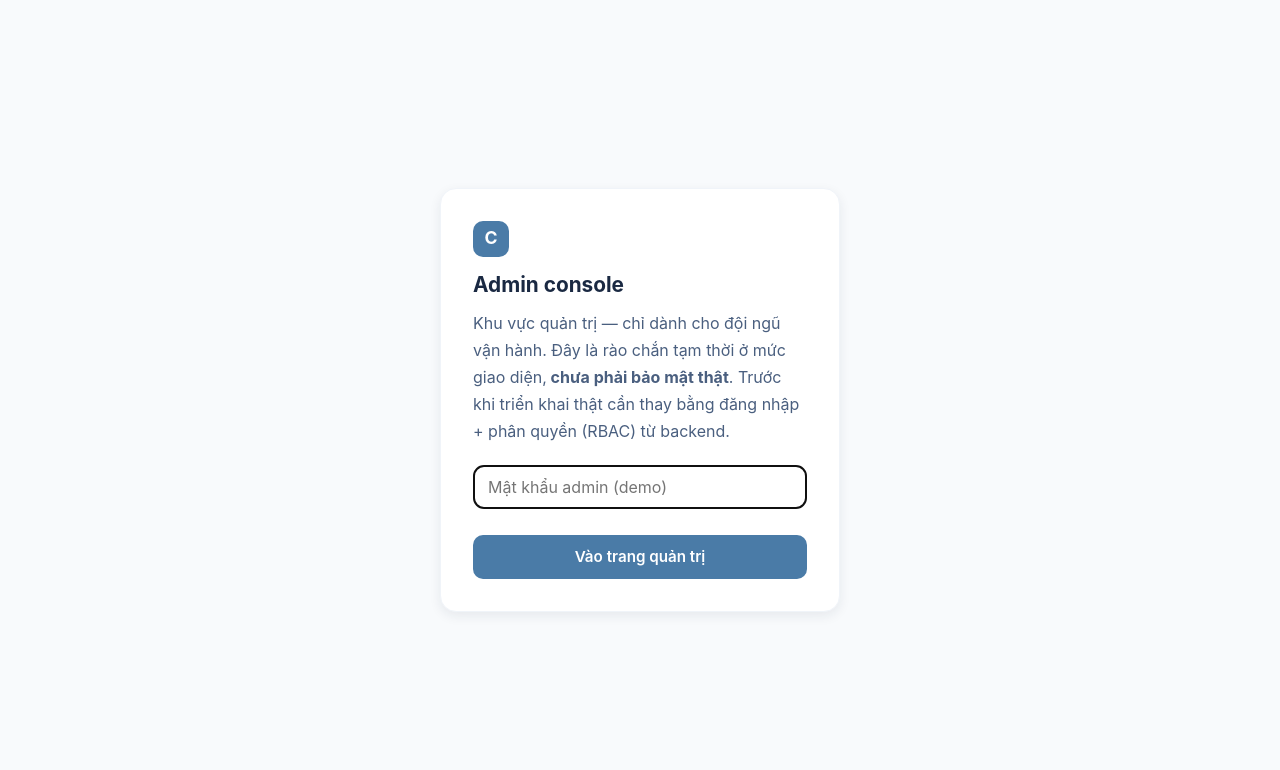
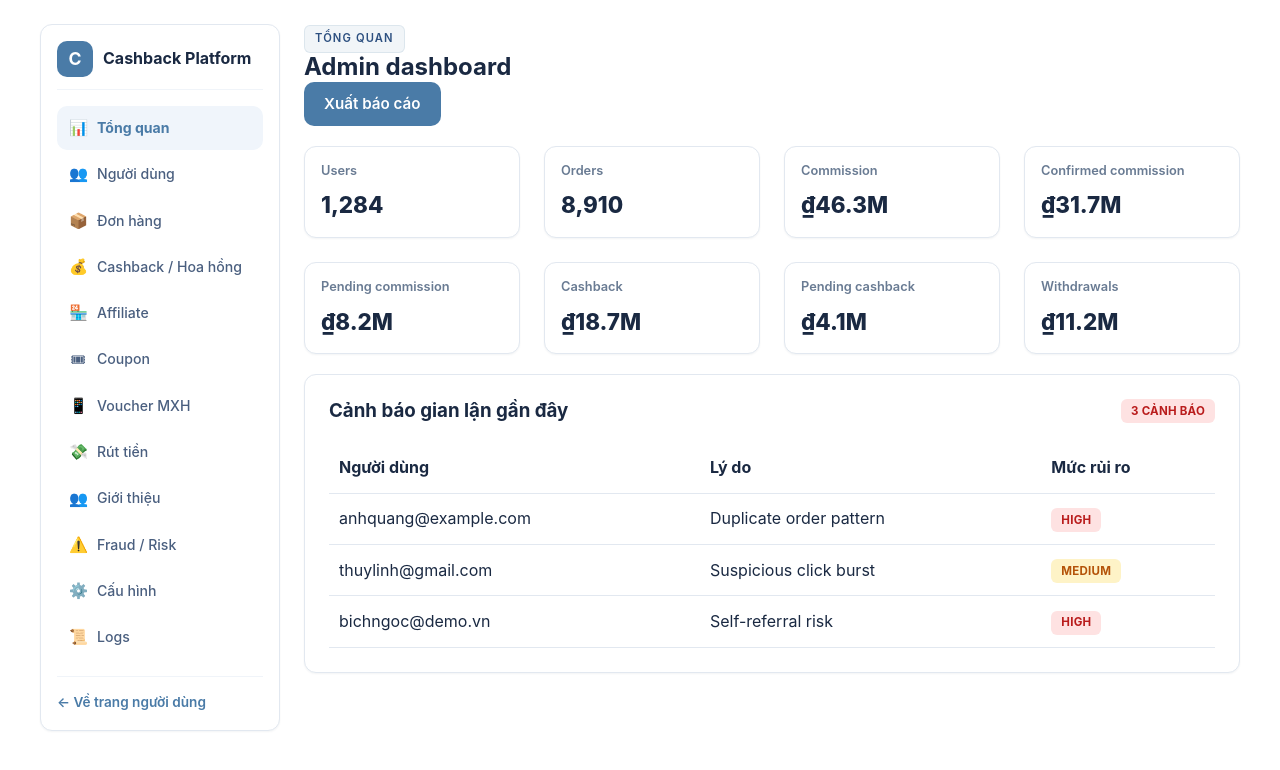
Before and after one commit to quangnamttp/cashback-platform, a Next.js app in the folder apps/web/: page /admin in a window 1280 px wide. Shown: the top 770 px of the page. Built offline with nearby package versions, Linux system fonts and the light colour scheme.

Commit message:
security: replace client-side admin password gate with server-side Basic Auth middleware (credentials never shipped to browser)

```diff
--- a/apps/web/components/layout/AdminGate.tsx
+++ /dev/null
@@ -1,69 +0,0 @@
-'use client';
-
-import { useEffect, useState } from 'react';
-
-const SESSION_KEY = 'cb_admin_demo_unlocked';
-const DEMO_PASSWORD = 'admin123';
-
-export function AdminGate({ children }: { children: React.ReactNode }) {
-  const [unlocked, setUnlocked] = useState<boolean | null>(null);
-  const [input, setInput] = useState('');
-  const [error, setError] = useState(false);
-
-  useEffect(() => {
-    try {
-      setUnlocked(window.sessionStorage.getItem(SESSION_KEY) === '1');
-    } catch {
-      setUnlocked(false);
-    }
-  }, []);
-
-  const handleSubmit = (event: React.FormEvent) => {
-    event.preventDefault();
-    if (input === DEMO_PASSWORD) {
-      try {
-        window.sessionStorage.setItem(SESSION_KEY, '1');
-      } catch {
-        // ignore storage errors
-      }
-      setUnlocked(true);
-      setError(false);
-    } else {
-      setError(true);
-    }
-  };
-
-  if (unlocked === null) {
-    return null;
-  }
-
-  if (!unlocked) {
-    return (
-      <div className="admin-gate-screen">
-        <form className="admin-gate-card" onSubmit={handleSubmit}>
-          <div className="brand-mark">C</div>
-          <h1>Admin console</h1>
-          <p className="muted-copy">
-            Khu vực quản trị — chỉ dành cho đội ngũ vận hành. Đây là rào chắn tạm thời ở mức giao diện,
-            <strong> chưa phải bảo mật thật</strong>. Trước khi triển khai thật cần thay bằng đăng nhập +
-            phân quyền (RBAC) từ backend.
-          </p>
-          <input
-            type="password"
-            placeholder="Mật khẩu admin (demo)"
-            value={input}
-            onChange={(event) => {
-              setInput(event.target.value);
-              setError(false);
-            }}
-            autoFocus
-          />
-          {error && <span className="admin-gate-error">Sai mật khẩu demo.</span>}
-          <button type="submit" className="button button-primary wide-button">Vào trang quản trị</button>
-        </form>
-      </div>
-    );
-  }
-
-  return <>{children}</>;
-}
--- a/apps/web/components/layout/AdminShell.tsx
+++ b/apps/web/components/layout/AdminShell.tsx
@@ -2,7 +2,6 @@
 
 import Link from 'next/link';
 import { usePathname } from 'next/navigation';
-import { AdminGate } from './AdminGate';
 
 const adminNavItems = [
   { icon: '📊', label: 'Tổng quan', href: '/admin' },
@@ -28,7 +27,6 @@ export function AdminShell({ children }: { children: React.ReactNode }) {
   const pathname = usePathname();
 
   return (
-    <AdminGate>
     <div className="admin-page-shell container">
       <aside className="admin-sidebar panel">
         <Link href="/admin" className="brand-block compact">
@@ -59,6 +57,5 @@ export function AdminShell({ children }: { children: React.ReactNode }) {
 
       <section className="admin-content">{children}</section>
     </div>
-    </AdminGate>
   );
 }
```
Also changed, not shown: apps/web/middleware.ts (added, +59 -0 lines), 1 other file (tests, documents, lock files or other folders). Lines whose indentation alone changed are shown as unchanged.
